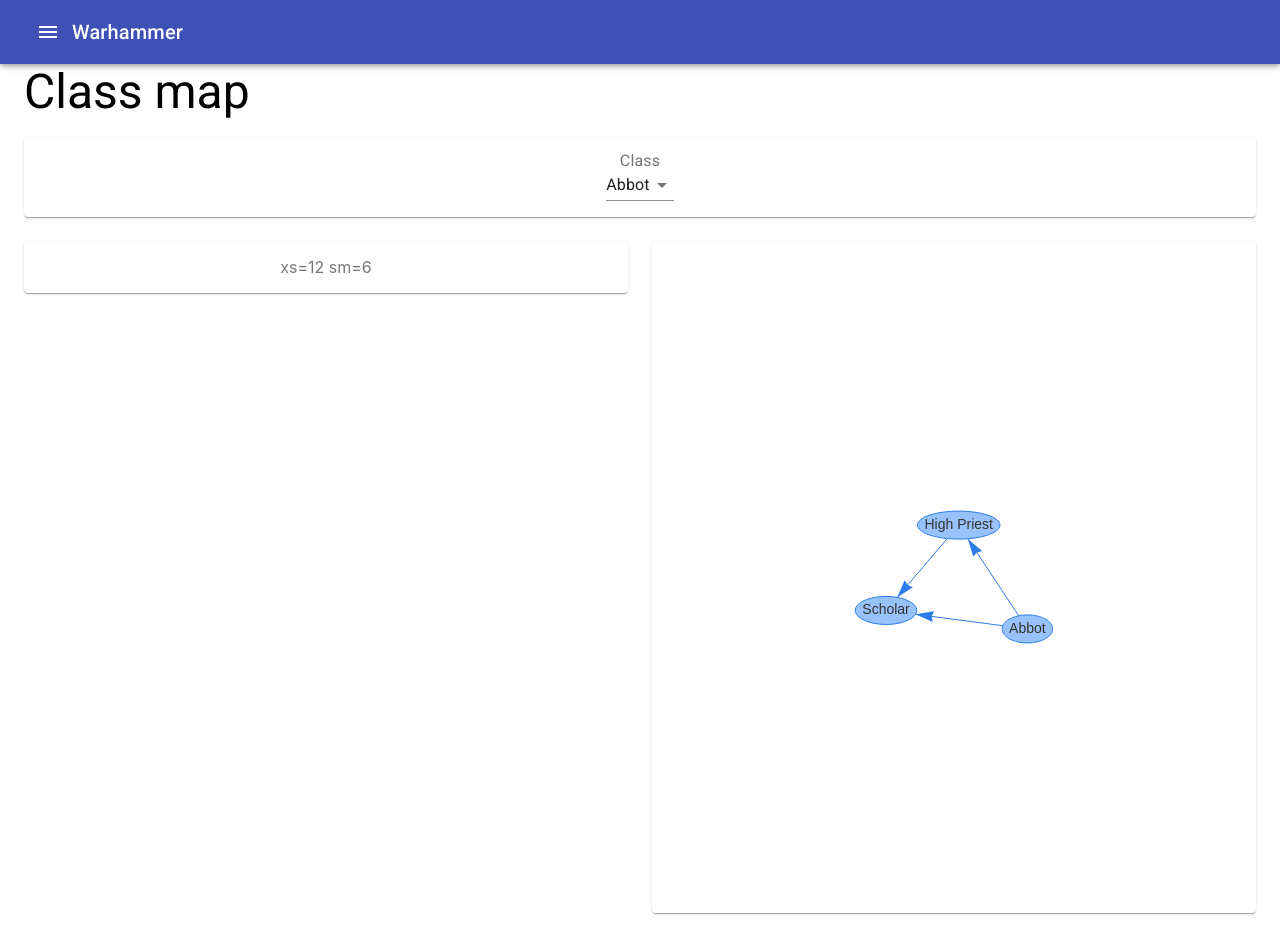
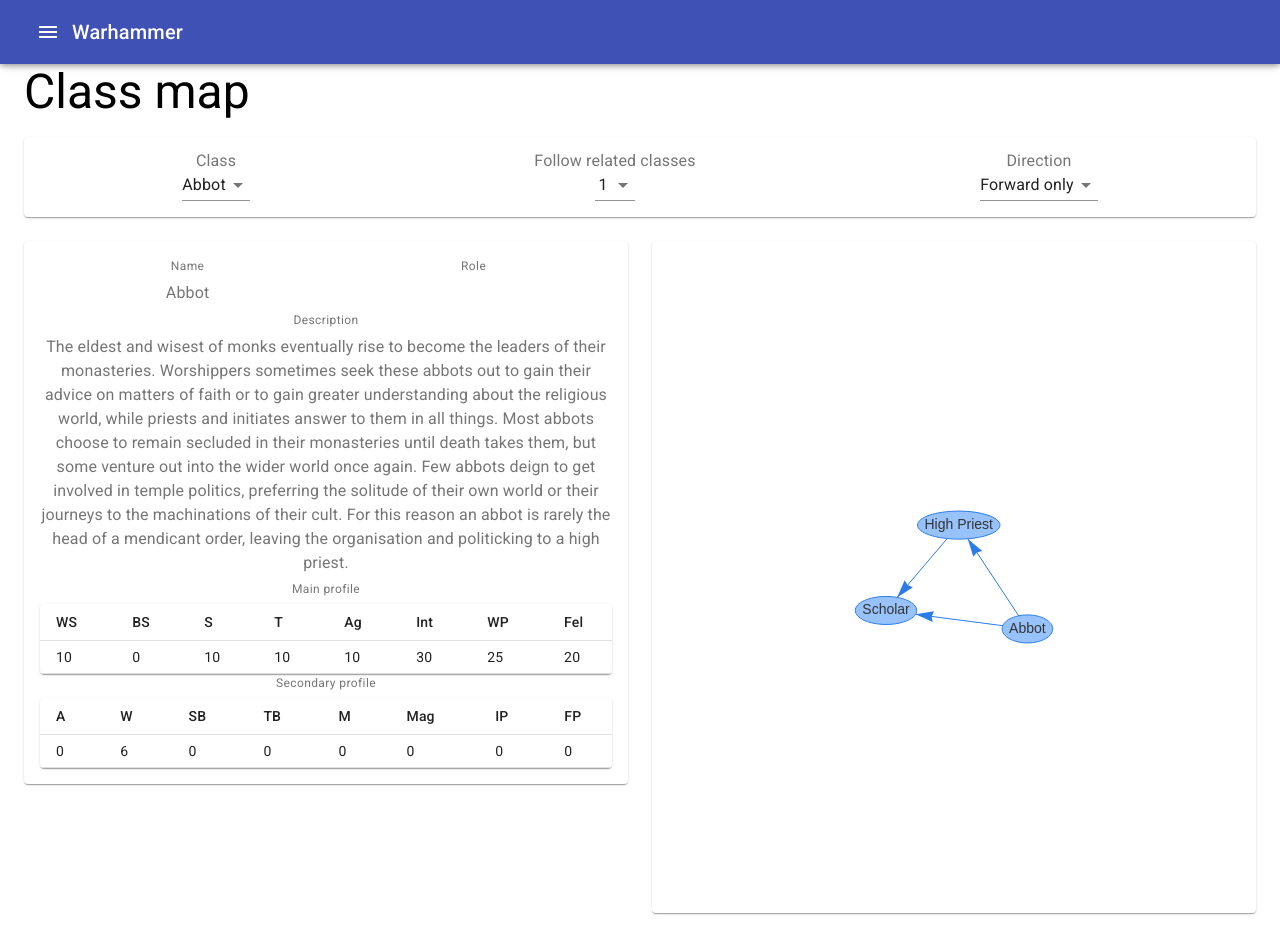
Before and after one commit to matek997/warhammer, a React (Create React App) app: page /map in a window 1280 px wide. Built offline with nearby package versions, Linux system fonts and the light colour scheme.

Commit message:
Display basic info

```diff
--- /dev/null
+++ b/src/components/CaptionedText.tsx
@@ -0,0 +1,15 @@
+import React from "react";
+import Typography from "@material-ui/core/Typography";
+
+export const CaptionedText = (props: { caption: string; text: string }) => {
+  return (
+    <div>
+      <Typography variant="caption" display="block" gutterBottom>
+        {props.caption}
+      </Typography>
+      <Typography variant="body1" gutterBottom>
+        {props.text}
+      </Typography>
+    </div>
+  );
+};
--- /dev/null
+++ b/src/components/CharacterCard.tsx
@@ -0,0 +1,93 @@
+import { IProfession } from "../models/IProfession";
+import React from "react";
+import { makeStyles } from "@material-ui/core/styles";
+import { CaptionedText } from "./CaptionedText";
+import { ProfileTable } from "./ProfileTable";
+import { Typography } from "@material-ui/core";
+import { Paper } from "@material-ui/core";
+const useStyles = makeStyles({
+  root: {
+    width: "100%",
+  },
+});
+
+export const CharacterCard = (props: { profession: IProfession }) => {
+  const classes = useStyles();
+  const { profession } = props;
+  return (
+    <div className={classes.root}>
+      <div style={{ display: "flex", justifyContent: "space-around" }}>
+        <CaptionedText caption="Name" text={profession.label} />
+        <CaptionedText caption="Role" text={profession.role} />
+      </div>
+      <div>
+        <CaptionedText caption="Description" text={profession.description} />
+      </div>
+      <div>
+        <Typography variant="caption" display="block" gutterBottom>
+          Main profile
+        </Typography>
+        <ProfileTable profiles={[profession.mainProfile]} />
+      </div>
+      <div>
+        <Typography variant="caption" display="block" gutterBottom>
+          Secondary profile
+        </Typography>
+        <ProfileTable profiles={[profession.secondaryProfile]} />
+      </div>
+    </div>
+  );
+};
+/*
+  return (
+    <div className={classes.root}>
+      <Typography variant="h1" component="h2" gutterBottom>
+        h1. Heading
+      </Typography>
+      <Typography variant="h2" gutterBottom>
+        h2. Heading
+      </Typography>
+      <Typography variant="h3" gutterBottom>
+        h3. Heading
+      </Typography>
+      <Typography variant="h4" gutterBottom>
+        h4. Heading
+      </Typography>
+      <Typography variant="h5" gutterBottom>
+        h5. Heading
+      </Typography>
+      <Typography variant="h6" gutterBottom>
+        h6. Heading
+      </Typography>
+      <Typography variant="subtitle1" gutterBottom>
+        subtitle1. Lorem ipsum dolor sit amet, consectetur adipisicing elit.
+        Quos blanditiis tenetur
+      </Typography>
+      <Typography variant="subtitle2" gutterBottom>
+        subtitle2. Lorem ipsum dolor sit amet, consectetur adipisicing elit.
+        Quos blanditiis tenetur
+      </Typography>
+      <Typography variant="body1" gutterBottom>
+        body1. Lorem ipsum dolor sit amet, consectetur adipisicing elit. Quos
+        blanditiis tenetur unde suscipit, quam beatae rerum inventore
+        consectetur, neque doloribus, cupiditate numquam dignissimos laborum
+        fugiat deleniti? Eum quasi quidem quibusdam.
+      </Typography>
+      <Typography variant="body2" gutterBottom>
+        body2. Lorem ipsum dolor sit amet, consectetur adipisicing elit. Quos
+        blanditiis tenetur unde suscipit, quam beatae rerum inventore
+        consectetur, neque doloribus, cupiditate numquam dignissimos laborum
+        fugiat deleniti? Eum quasi quidem quibusdam.
+      </Typography>
+      <Typography variant="button" display="block" gutterBottom>
+        button text
+      </Typography>
+      <Typography variant="caption" display="block" gutterBottom>
+        caption text
+      </Typography>
+      <Typography variant="overline" display="block" gutterBottom>
+        overline text
+      </Typography>
+    </div>
+  );
+*/
--- /dev/null
+++ b/src/components/ProfileTable.tsx
@@ -0,0 +1,48 @@
+import React from "react";
+import { IProfile } from "../models/IProfile";
+import TableContainer from "@material-ui/core/TableContainer/TableContainer";
+import {
+  Paper,
+  Table,
+  TableBody,
+  TableCell,
+  TableHead,
+  TableRow,
+} from "@material-ui/core";
+
+/** profiles are given as array,
+ *  bc character sheet later will use it and
+ *  will need rows for advancments, talents, etc
+ */
+export const ProfileTable = (props: {
+  profiles: IProfile[];
+  addSumRow?: boolean;
+}) => {
+  const { profiles } = props;
+  if (profiles.length === 0) return <span>No profile info</span>;
+  const heads = Object.keys(profiles[0]);
+  return (
+    <TableContainer component={Paper}>
+      <Table size="small" aria-label="simple table">
+        <TableHead>
+          <TableRow>
+            {heads.map((el) => (
+              <TableCell>{el}</TableCell>
+            ))}
+          </TableRow>
+        </TableHead>
+        <TableBody>
+          {profiles.map((row, index) => (
+            <TableRow key={"profile" + index}>
+              {heads.map((key, cellIndex) => (
+                <TableCell key={`row-${index}cell${cellIndex}`}>
+                  {row[key]}
+                </TableCell>
+              ))}
+            </TableRow>
+          ))}
+        </TableBody>
+      </Table>
+    </TableContainer>
+  );
+};
--- a/src/components/TopBar.tsx
+++ b/src/components/TopBar.tsx
@@ -32,10 +32,10 @@
         <Drawer anchor="left" open={open} onClose={() => setOpen(false)}>
           <List>
             {Routes.map((el: RouteType) => (
-              <Link to={el.url}>
-                <ListItem button key={el.label}>
-                  <ListItemIcon>{el.icon}</ListItemIcon>
-                  <ListItemText primary={el.label} />
+              <Link key={el.url + "link"} to={el.url}>
+                <ListItem key={el.url + "item"} button>
+                  <ListItemIcon key={el.url + "icon"}>{el.icon}</ListItemIcon>
+                  <ListItemText key={el.url + "text"} primary={el.label} />
                 </ListItem>
               </Link>
             ))}
--- a/src/components/graph/INetworkParams.ts
+++ b/src/components/graph/INetworkParams.ts
@@ -3,9 +3,15 @@
 import { Options } from "vis-network/dist/types/network/Network"
 import INetworkData from "./INetworkData";
 import { Node, Edge } from "vis-network/dist/types/network/Network"
+import { NetworkEvents } from "vis-network/declarations/network/Network";
 
+
+export type EventFunction = ((params?: any) => void)
 export default interface INetworkParams<NodeData extends Node, EdgeData extends Edge> {
     network?: Options,
     container?: HTMLAttributes<HTMLDivElement>
     data?: INetworkData<NodeData, EdgeData>
+    events?: {
+        [index in NetworkEvents]?: EventFunction
+    }
 }
--- a/src/components/views/Map.tsx
+++ b/src/components/views/Map.tsx
@@ -10,6 +10,7 @@
 import { useState } from "react";
 import { NetworkBuilder } from "../../models/NetworkBuilder";
 import { Professions } from "../../data/Professions";
+import { CharacterCard } from "../CharacterCard";
 const useStyles = makeStyles((theme) => ({
   root: {
     flexGrow: 1,
@@ -24,6 +25,10 @@
 export const Map = () => {
   // const proflist = ;
   const iprofs = ProfessionProvider.getAll();
+  const [depth, setDepth] = useState(1);
+  const [direction, setDirection] = useState(
+    "FORWARD" as "FORWARD" | "BACK" | "BOTH"
+  );
   const [focus, setFocus] = useState(
     iprofs[Object.keys(iprofs)[0] as Professions]
   );
@@ -58,7 +63,8 @@
     event: React.ChangeEvent<{
       name?: string | undefined;
       value: unknown;
-    }>  ) => {
+    }>
+  ) => {
     setFocus(iprofs[event.target.value as Professions]);
   };
   return (
@@ -70,30 +76,72 @@
         <Grid container spacing={3}>
           <Grid item xs={12}>
             <Paper className={classes.paper}>
-              <InputLabel>Class</InputLabel>
-              <Select
-                //labelId="demo-simple-select-label"
-                //	id="demo-simple-select"
-                value={focus.id}
-                onChange={handleChange}
+              <div
+                style={{
+                  display: "flex",
+                  flexFlow: "row",
+                  justifyContent: "space-around",
+                }}
               >
-                {Object.keys(iprofs).map((id) => (
-                  <MenuItem value={id}>
-                    {iprofs[id as Professions].label}
-                  </MenuItem>
-                ))}
-              </Select>
+                <div>
+                  <InputLabel>Class</InputLabel>
+                  <Select value={focus.id} onChange={handleChange}>
+                    {Object.keys(iprofs).map((id, index) => (
+                      <MenuItem key={focus.id + "select" + index} value={id}>
+                        {iprofs[id as Professions].label}
+                      </MenuItem>
+                    ))}
+                  </Select>
+                </div>
+                <div>
+                  <InputLabel>Follow related classes</InputLabel>
+                  <Select
+                    value={depth}
+                    onChange={(ev) => {
+                      setDepth(parseInt(ev.target.value as string));
+                    }}
+                  >
+                    <MenuItem value={1}>1</MenuItem>
+                    <MenuItem value={2}>2</MenuItem>
+                    <MenuItem value={3}>3</MenuItem>
+                  </Select>
+                </div>
+                <div>
+                  <InputLabel>Direction</InputLabel>
+                  <Select
+                    value={direction}
+                    onChange={(ev) => {
+                      setDirection(
+                        ev.target.value as "FORWARD" | "BACK" | "BOTH"
+                      );
+                    }}
+                  >
+                    <MenuItem value={"BACK"}>Back only</MenuItem>
+                    <MenuItem value={"FORWARD"}>Forward only</MenuItem>
+                    <MenuItem value={"BOTH"}>Both</MenuItem>
+                  </Select>
+                </div>
+              </div>
             </Paper>
           </Grid>
           <Grid item xs={12} sm={6}>
-            <Paper className={classes.paper}>xs=12 sm=6</Paper>
+            <Paper className={classes.paper}>
+              <CharacterCard profession={focus} />
+            </Paper>
           </Grid>
           <Grid item xs={12} sm={6}>
             <Paper className={classes.paper}>
               <Network
                 container={{ style: { height: "80vh", width: "100%" } }}
                 network={opts}
-                data={new NetworkBuilder(focus).buildNetwork("FORWARD", 2)}
+                events={{
+                  selectNode: (params) => {
+                    console.log(params);
+                    // const node: any = nodes.get(params.nodes[0]);
+                    // nodes.update(node);
+                  },
+                }}
+                data={new NetworkBuilder(focus).buildNetwork(direction, depth)}
               />
             </Paper>
           </Grid>
--- a/src/models/NetworkBuilder.ts
+++ b/src/models/NetworkBuilder.ts
@@ -1,4 +1,4 @@
-import {  Edge } from "vis-network/dist/types/network/Network";
+import { Edge } from "vis-network/dist/types/network/Network";
 import INetworkData from "../components/graph/INetworkData";
 import { IProfession } from "./IProfession";
 import { DataSet } from "vis-network/standalone";
@@ -15,7 +15,7 @@
     let toFollow = [this.prof];
     const ignoreIds: string[] = [];
 
-    for (let depth = 0; depth < maxDepth || maxDepth === 0; depth++) {
+    for (let depth = 0; depth <= maxDepth || maxDepth === 0; depth++) {
       list = [...list, ...toFollow];
       ignoreIds.push(...toFollow.map((el) => el.id));
       let toFollowChildren: string[] = [];
@@ -57,6 +57,7 @@
     if (direction === "FORWARD" || direction === "BOTH") {
       list = [...list, ...this.follow("FORWARD", depth)];
     }
+    list = list.filter((v, i, a) => a.findIndex(t => (t.id === v.id)) === i);
     return NetworkBuilder.getAsNetwork(list);
   }
 
```
Also changed, not shown: src/components/graph/Network.tsx (+15 -20 lines).
